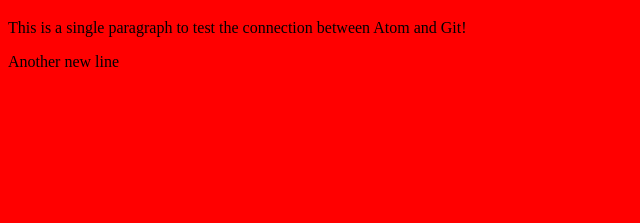
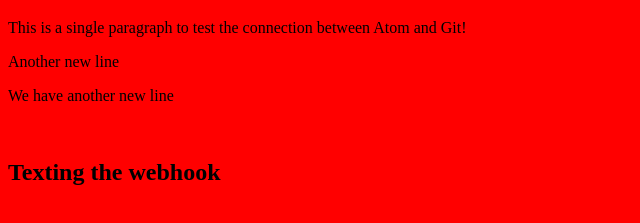
Before and after one commit to SioJL13/i-Week, a plain HTML site: page index.html in a window 1280 px wide. Shown: the part 61-284 px from the top of the page, without its empty margins (0-640 px from the left). Drawn offline with Linux system fonts and the light colour scheme.

Commit message:
webhook test

```diff
--- a/index.html
+++ b/index.html
@@ -14,5 +14,8 @@
     <h1>Welcome to the webpage</h1>
     <p>This is a single paragraph to test the connection between Atom and Git!</p>
     <p> Another new line<p>
+    <p> We have another new line </p>
+    <BR>
+    <h2>Texting the webhook</h2>
   </body>
 </html>
```
